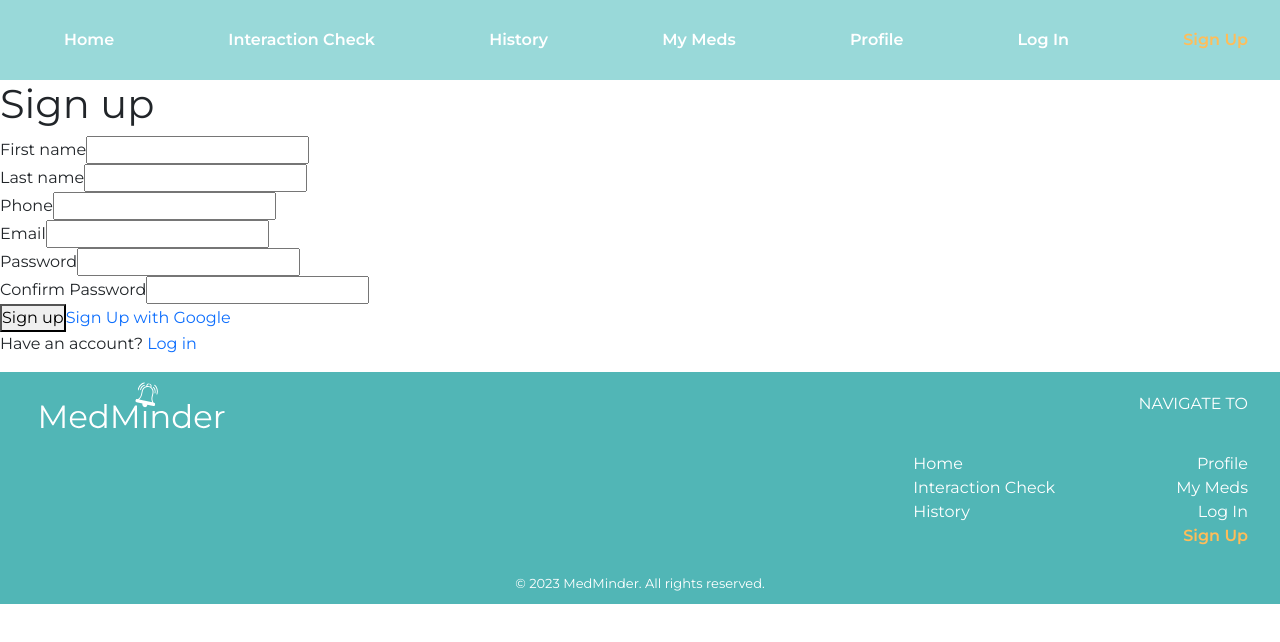
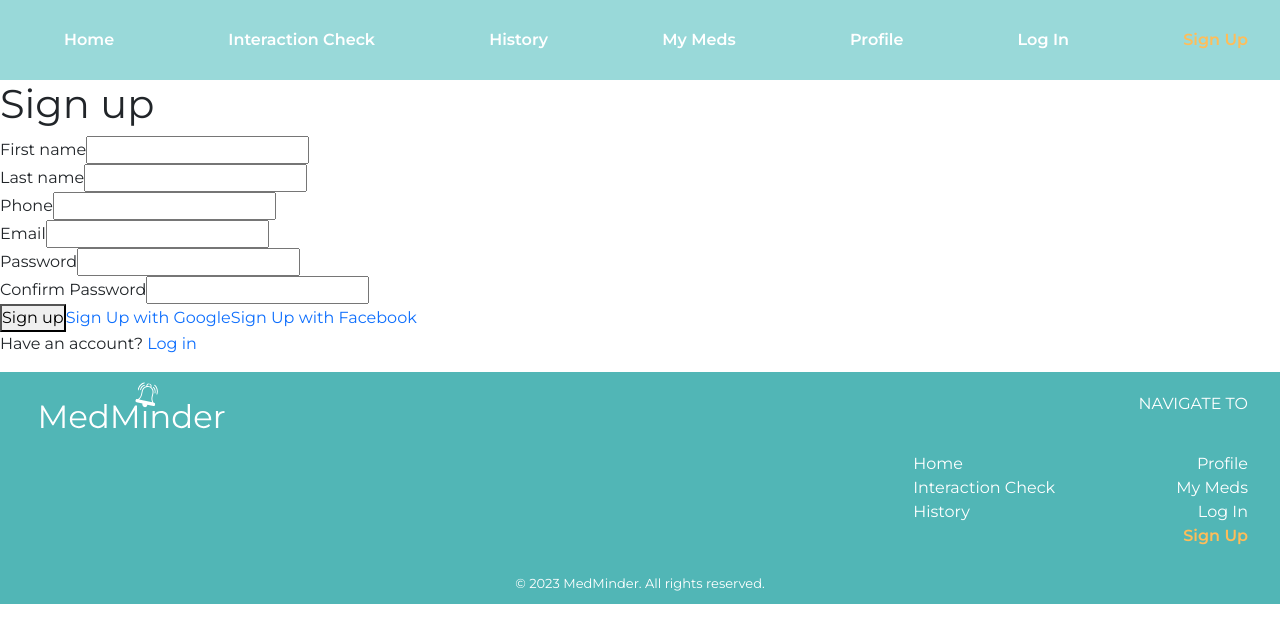
Before and after one commit to abbypollack/medminder-client, a React (Create React App) app: page /signup in a window 1280 px wide. Shown: the top 642 px of the page. Built offline with nearby package versions, Linux system fonts and the light colour scheme; no server answers.

Commit message:
create FacebookAuthButton to lead to authorization page

```diff
--- /dev/null
+++ b/src/components/FacebookAuthButton/FacebookAuthButton.js
@@ -0,0 +1,11 @@
+const SERVER_URL = process.env.REACT_APP_SERVER_URL;
+
+const FacebookAuthButton = ({ buttonText }) => {
+  return (
+    <a className="facebook-auth-button" href={`${SERVER_URL}/auth/facebook`}>
+      <span className="facebook-auth-button__text">{buttonText} with Facebook</span>
+    </a>
+  );
+};
+
+export default FacebookAuthButton;
--- a/src/components/Features/Features.scss
+++ b/src/components/Features/Features.scss
@@ -64,7 +64,7 @@
 
         @include tablet {
             width: 30vw;
-            height: 40vh;
+            height: 20vh;
         }
 
         &:not(:first-child) {
--- a/src/pages/LoginPage/LoginPage.js
+++ b/src/pages/LoginPage/LoginPage.js
@@ -1,6 +1,7 @@
 import './LoginPage.scss'
 import Input from "../../components/Input/Input";
 import GoogleAuthButton from '../../components/GoogleAuthButton/GoogleAuthButton';
+import FacebookAuthButton from '../../components/FacebookAuthButton/FacebookAuthButton';
 import { useState, useContext } from 'react';
 import axios from 'axios';
 import { useNavigate, Link } from 'react-router-dom';
@@ -52,6 +53,7 @@ const LoginPage = () => {
         Need an account? <Link to="/signup">Sign up</Link>
       </p>
       <GoogleAuthButton buttonText="Login" />
+      <FacebookAuthButton buttonText="Login" />
     </main>
   );
 }
--- a/src/pages/SignUpPage/SignUpPage.js
+++ b/src/pages/SignUpPage/SignUpPage.js
@@ -1,5 +1,6 @@
 import './SignUpPage.scss';
 import GoogleAuthButton from '../../components/GoogleAuthButton/GoogleAuthButton';
+import FacebookAuthButton from '../../components/FacebookAuthButton/FacebookAuthButton';
 import { useState, useContext } from 'react';
 import axios from 'axios';
 import { Link, useNavigate } from "react-router-dom";
@@ -128,6 +129,7 @@ function SignupPage() {
 
                 <button className="signup__button">Sign up</button>
                 <GoogleAuthButton buttonText="Sign Up" />
+                <FacebookAuthButton buttonText="Sign Up" />
 
                 {success && <div className="signup__message">Signed up!</div>}
                 {error && <div className="signup__error">{error}</div>}
```
